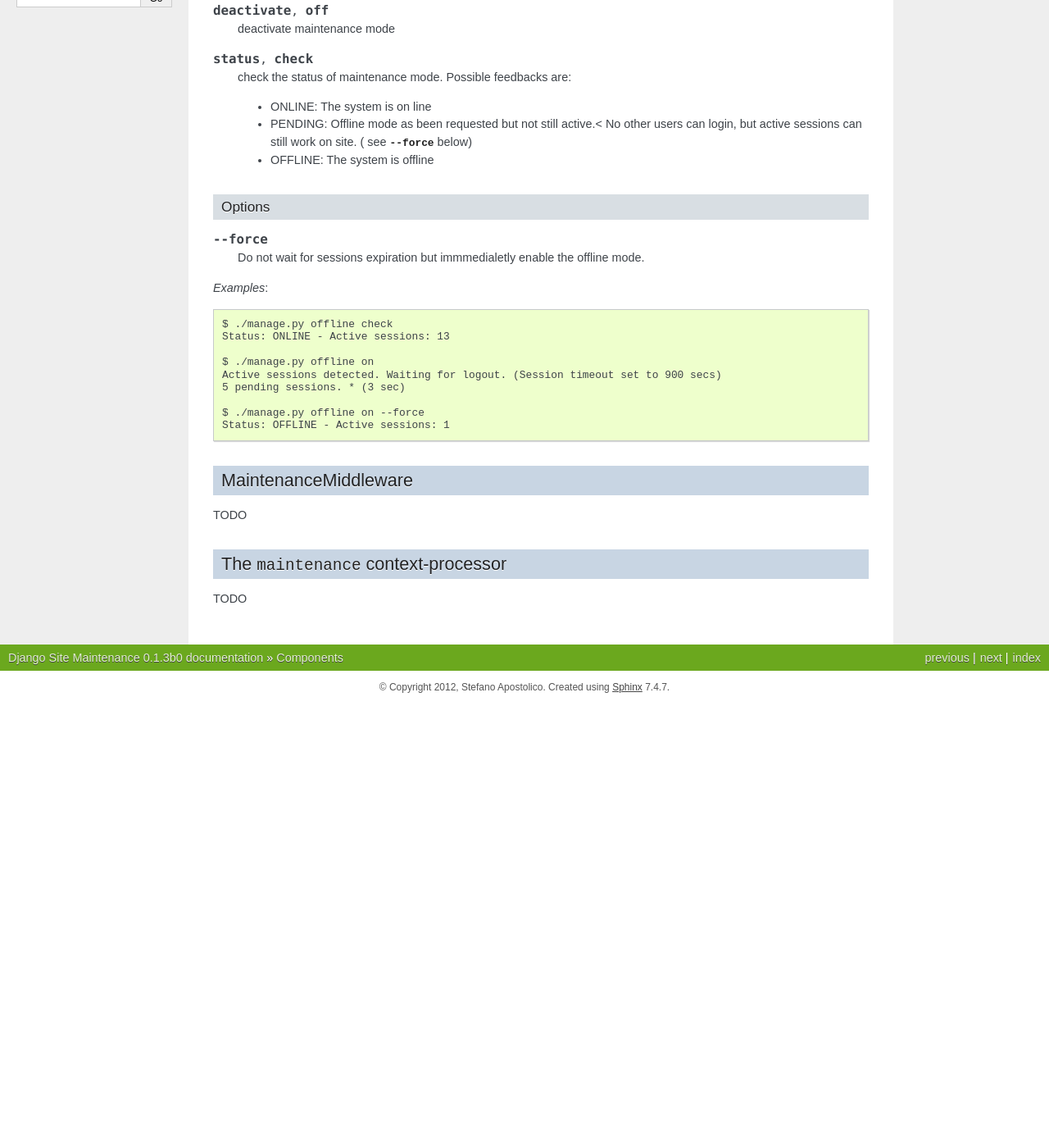
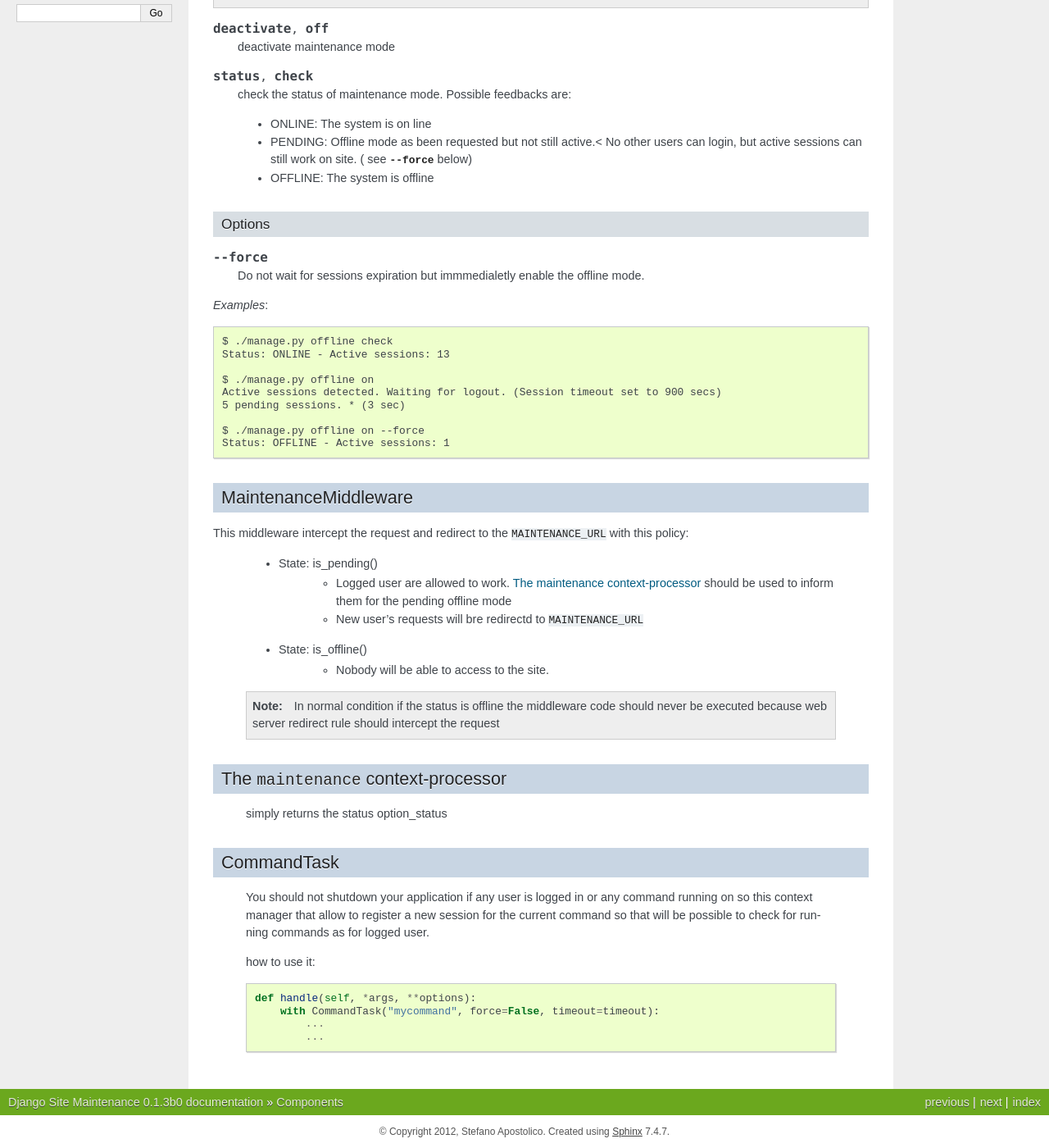
Before and after one commit to saxix/django-site-maintenance, a Sphinx documentation site: the page built from docs/components.rst, in a window 1280 px wide and 1400 px high, scrolled down 487 px. Shown: the whole window at 82% size. Built offline with Sphinx 7.4.7, drawn with Linux system fonts in a browser that asks for light colours; before the commit the page ends 1345 px from its top, so only the background shows below that; some of the changed text lies outside the part shown.

Commit message:
updated docs

```diff
--- a/docs/components.rst
+++ b/docs/components.rst
@@ -10,7 +10,7 @@ This section describe the componenets of |mnt|
 - offline command
 - MaintenanceMiddleware
 - maintenance
-
+- CommandTask
 
 
 
@@ -32,6 +32,8 @@ $ django-admin.py offline (activate|deactivate|status) [--force]
 .. option:: deactivate, off
 
     deactivate maintenance mode
+
+.. _option_status:
 
 .. option:: status, check
 
@@ -68,10 +70,36 @@ Options
 
 MaintenanceMiddleware
 ---------------------
+This middleware intercept the request and redirect to the ``MAINTENANCE_URL`` with this policy:
 
-TODO
+    * State: is_pending()
+        - Logged user are allowed to work. :ref:`maintenance.context_processors.maintenance` should be used to inform them for the pending offline mode
+        - New user's requests will bre redirectd to ``MAINTENANCE_URL``
+
+    * State: is_offline()
+        - Nobody will be able to access to the site.
+
+    .. note:: In normal condition if the status is offline the middleware code should never be executed because web server redirect rule should intercept the request
+
+
+
+.. _maintenance.context_processors.maintenance:
 
 The ``maintenance`` context-processor
 --------------------------------------
+    simply returns the status :ref:`option_status`
 
-TODO
+
+CommandTask
+-----------
+    You should not shutdown your application if any user is logged  in or any command
+    running on so this context manager that allow to register a new session
+    for the current command so that will be possible to check for
+    running commands as for logged user.
+
+    how to use it::
+
+        def handle(self, *args, **options):
+            with CommandTask("mycommand", force=False, timeout=timeout):
+                ...
+                ...
--- a/docs/conf.py
+++ b/docs/conf.py
@@ -1,6 +1,6 @@
 # -*- coding: utf-8 -*-
 #
-# Django Grappelli documentation build configuration file, created by
+# Django site maintenance documentation build configuration file, created by
 # sphinx-quickstart on Sun Dec  5 19:11:46 2010.
 #
 # This file is execfile()d with the current directory set to its containing dir.
@@ -14,6 +14,9 @@
 import sys, os
 sys.path.insert(0, os.path.abspath(os.path.join(os.path.dirname(__file__),'..')))
 import maintenance
+from django.conf import settings
+settings.configure()
+settings.SITE_ID=1
 
 # If extensions (or modules to document with autodoc) are in another directory,
 # add these directories to sys.path here. If the directory is relative to the
```
Also changed, not shown: 2 other files.
